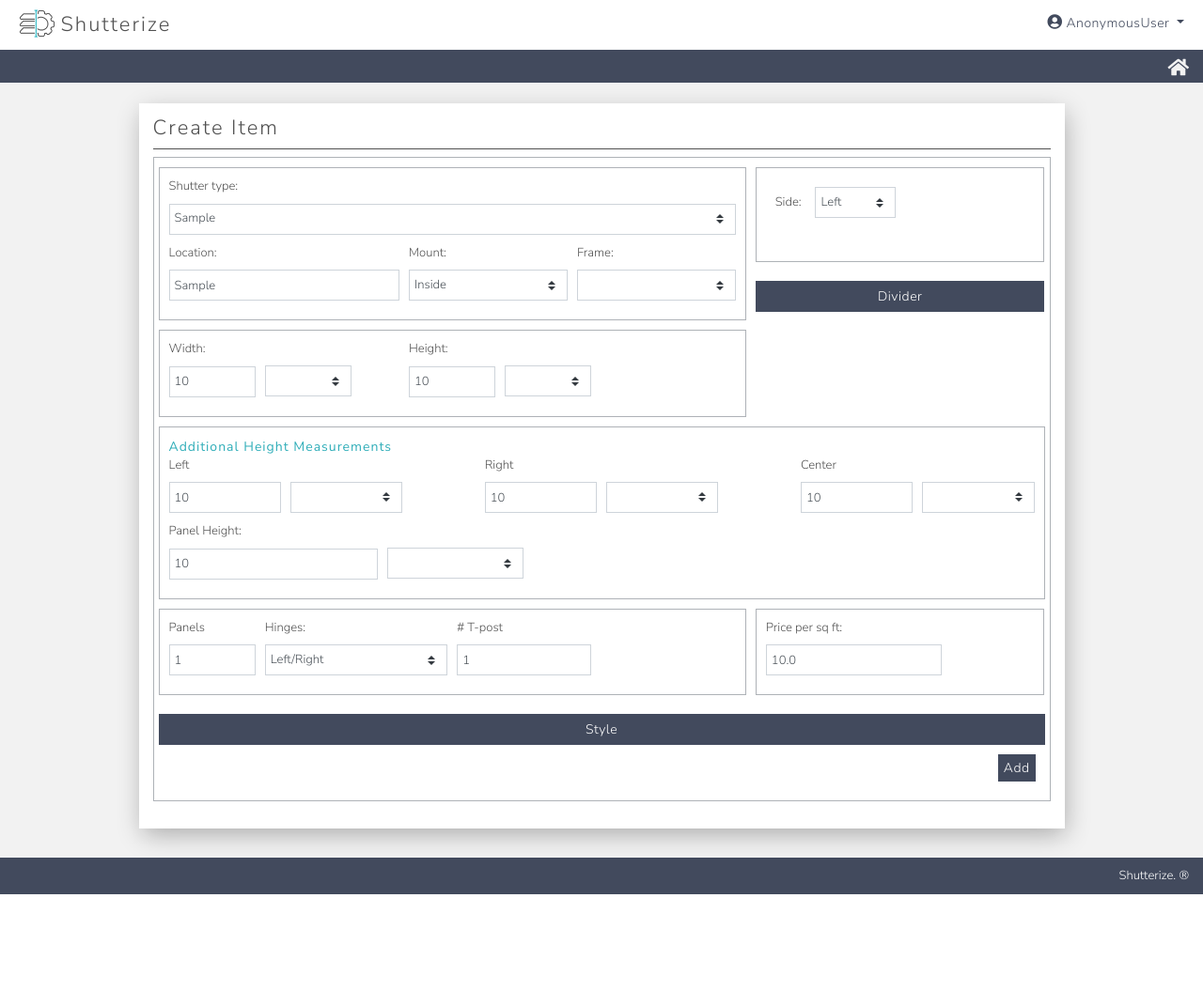
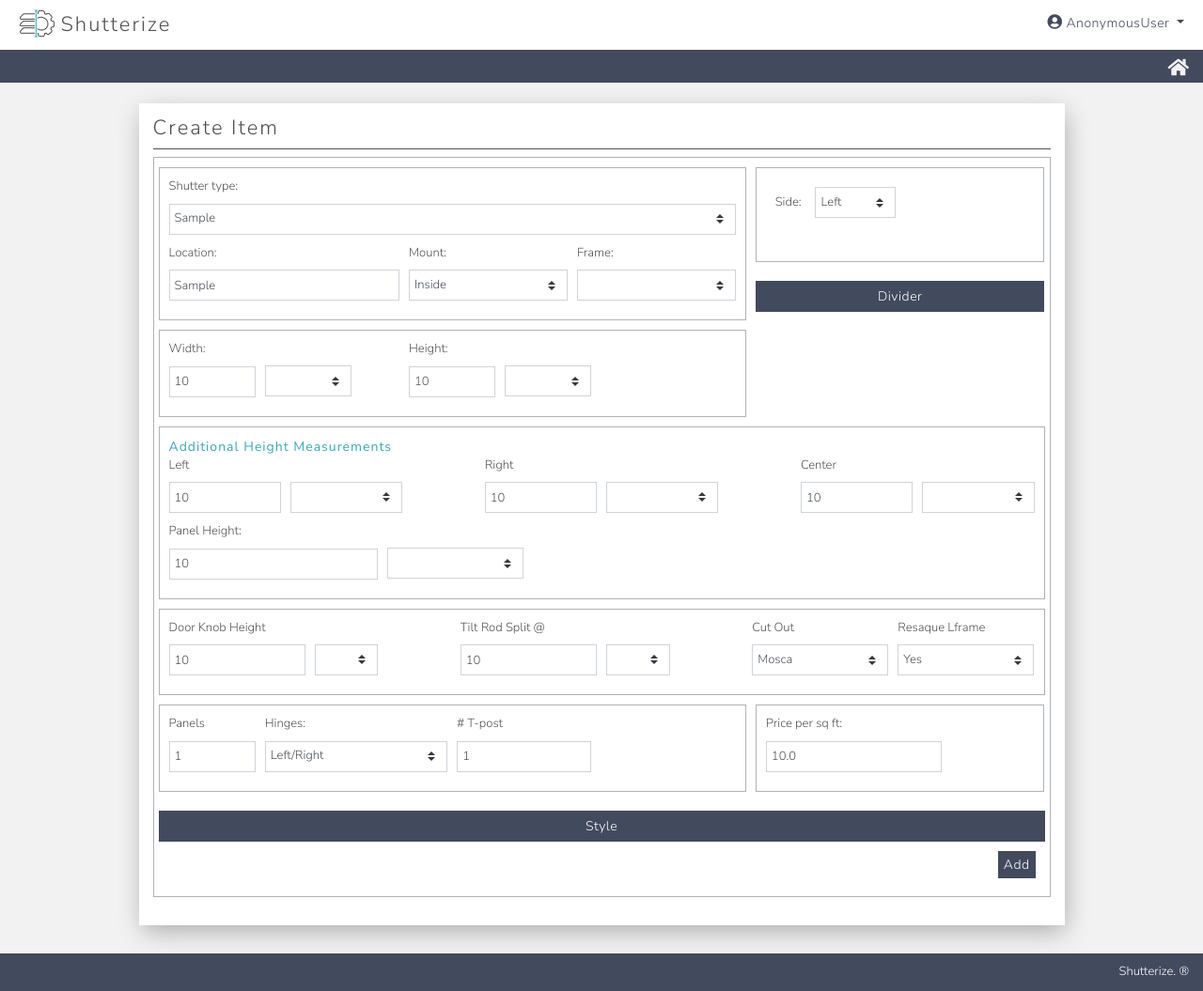
Before and after one commit to gcantu/shttrz, a Django app: page /deals/update_shutter_item/1/1 in a window 1280 px wide. Shown: the whole page at 94% size. Before the commit the page ends 952 px from the top, so only its background shows below. Run offline with Django 3.2, Linux system fonts and the light colour scheme; tables that the repository leaves empty hold one stand-in row (values such as "Sample post"); parts of the project's set-up code (start-up, migrations or seed data) failed here and were passed over; some libraries are stand-ins or nearby versions.

Commit message:
add "door" shutter product

```diff
--- a/project/apps/products/shutters/models.py
+++ b/project/apps/products/shutters/models.py
@@ -141,9 +141,12 @@ class AbstractShutter(AbstractTenant):
         elif measure_type == 'height_right':
             measure = self._height_right()
 
-        deduction = 0.375 if measure_type == 'width' else 0.25 # 3/8 for width, 1/4 for height
+        if self.shutter_type_id == 4:
+            l = measure
+        else:
+            deduction = 0.375 if measure_type == 'width' else 0.25 # 3/8 for width, 1/4 for height
+            l = (measure - 0.125) if self.mount == 'In' else (measure - deduction)
 
-        l = (measure - 0.125) if self.mount == 'In' else (measure - deduction)
         return l
 
     def _l_frame_width(self):
@@ -324,6 +327,8 @@ class Shutter(AbstractShutter):
     HINGE_CHOICES = [('LR', 'Left/Right'), ('L', 'Left'), ('R', 'Right')]
     FRACTION_CHOICES = [(0, ''), (.125, '1/8'), (.25, '1/4'), (.375, '3/8'), (.5, '1/2'), (.625, '5/8'), (.75, '3/4'), (.875, '7/8')]
     SIDE_CHOICES = [('L', 'Left'), ('R', 'Right')]
+    INSET_CHOICES = [(True, 'Yes'), (False, 'No')]
+    CUTOUT_CHOICES = [('Mosca', 'Mosca'), ('Luna', 'Luna'), ('Sol', 'Sol')]
 
     deal = models.ForeignKey(Deal, models.SET_NULL, blank=True, null=True)
     product = models.CharField(max_length=10, default='Shutters')
@@ -343,6 +348,8 @@ class Shutter(AbstractShutter):
     hinges = models.CharField(max_length=2, choices=HINGE_CHOICES, blank=True)
     hinge_color = models.ForeignKey(HingeColor, models.SET_NULL, blank=True, null=True)
     tilt_rod = models.ForeignKey(TiltRod, models.SET_NULL, blank=True, null=True)
+    door_handle_cutout = models.CharField(max_length=20, choices=CUTOUT_CHOICES, blank=True)
+    inset_lframe = models.BooleanField(choices=INSET_CHOICES, blank=True, null=True)
     width = models.IntegerField(blank=True, null=True)
     height = models.IntegerField(blank=True, null=True)
     height_divider = models.IntegerField(blank=True, null=True)
@@ -350,6 +357,8 @@ class Shutter(AbstractShutter):
     height_center = models.IntegerField(blank=True, null=True)
     height_left = models.IntegerField(blank=True, null=True)
     height_right = models.IntegerField(blank=True, null=True)
+    height_door_knob = models.IntegerField(blank=True, null=True)
+    height_tilt_rod_split = models.IntegerField(blank=True, null=True)
     width_fraction = models.FloatField(choices=FRACTION_CHOICES, default=0)
     height_fraction = models.FloatField(choices=FRACTION_CHOICES, default=0)
     height_divider_fraction = models.FloatField(choices=FRACTION_CHOICES, default=0)
@@ -357,6 +366,8 @@ class Shutter(AbstractShutter):
     height_center_fraction = models.FloatField(choices=FRACTION_CHOICES, default=0)
     height_left_fraction = models.FloatField(choices=FRACTION_CHOICES, default=0)
     height_right_fraction = models.FloatField(choices=FRACTION_CHOICES, default=0)
+    height_door_knob_fraction = models.FloatField(choices=FRACTION_CHOICES, default=0)
+    height_tilt_rod_split_fraction = models.FloatField(choices=FRACTION_CHOICES, default=0)
     price_per_sq_ft = models.FloatField(default=0)
     default_style = models.BooleanField(default=False)
 
--- a/project/assets/js/common-scripts.js
+++ b/project/assets/js/common-scripts.js
@@ -144,14 +144,20 @@ $('input:checkbox').on('change', function() {
 function showMeasureField(val){ // function to render hidden fields in line item form
   var val = val;
 
-  if (val == 6 || val == 8 || val == 13 || val == 15) { // remove t-post from these models
+  if (val == 6 || val == 8 || val == 13 || val == 15 || val == 4) { // remove t-post from these models
     $(".panel-field").addClass("hidden");
-    $(".t-post-field").addClass("hidden");
+    $("#tpost-button").addClass("hidden");
     $("#id_t_post").val("");
-    $(".side-field").removeClass("hidden");
+    if (val == 4) {
+      $(".side-field").addClass("hidden");
+      $("#id_side").val("");
+    } else {
+      $(".side-field").removeClass("hidden");
+    }
+
   } else {
     $(".panel-field").removeClass("hidden");
-    $(".t-post-field").removeClass("hidden");
+    $("#tpost-button").removeClass("hidden");
     $(".side-field").addClass("hidden");
     $("#id_side").val("");
   }
@@ -174,6 +180,21 @@ function showMeasureField(val){ // function to render hidden fields in line item
     $(".center-height-field").addClass("hidden");
   }
 
+  if (val == 4) {
+    $(".door-field").removeClass("hidden");
+    $(".mount-field").addClass("hidden");
+    $(".frame-field").addClass("hidden");
+    $(".trim-field").addClass("hidden");
+    $("#id_mount").val("");
+    $("#id_frame").val(0);
+    $("#id_trim_style").val("");
+  } else {
+    $(".door-field").addClass("hidden");
+    $(".mount-field").removeClass("hidden");
+    $(".frame-field").removeClass("hidden");
+    $(".trim-field").removeClass("hidden");
+  }
+
 };
 
 
--- a/project/templates/shutters/shutter_form.html
+++ b/project/templates/shutters/shutter_form.html
@@ -31,7 +31,7 @@
                   {{ form.location.label_tag }}
                   {% render_field  form.location class="form-control" %}
                   </div>
-                  <div class="col">
+                  <div class="col mount-field">
                   {{ form.mount.label_tag }}
                   {% render_field  form.mount class="custom-select mr-sm-2" %}
                   </div>
@@ -136,6 +136,40 @@
             </div>
           </div> <!-- END row -->
 
+          <div class="row door-field">
+            <div class="col-12">
+              <div class="form-section">
+                <div class="form-row">
+                  <div class="col-4 col-sm-3 col-lg-2">
+                    <label>Door Knob Height</label>
+                    {% render_field  form.height_door_knob class="form-control" %}
+                  </div>
+                  <div class="col-2 col-lg-1 no-label">
+                    {% render_field  form.height_door_knob_fraction class="custom-select mr-sm-2" %}
+                  </div>
+
+                  <div class="col-4 col-sm-3 col-lg-2 offset-sm-1 offset-lg-1">
+                    <label>Tilt Rod Split @</label>
+                    {% render_field  form.height_tilt_rod_split class="form-control" %}
+                  </div>
+                  <div class="col-2 col-lg-1 no-label">
+                    {% render_field  form.height_tilt_rod_split_fraction class="custom-select mr-sm-2" %}
+                  </div>
+
+                  <div class="col-6 col-md-3 col-lg-2 offset-lg-1">
+                    <label>Cut Out</label>
+                    {% render_field  form.door_handle_cutout class="custom-select mr-sm-2" %}
+                  </div>
+
+                  <div class="col-6 col-md-3 col-lg-2">
+                    <label>Resaque Lframe</label>
+                    {% render_field  form.inset_lframe class="custom-select mr-sm-2" %}
+                  </div>
+                </div>
+              </div>
+            </div>
+          </div>
+
           <div class="row">
             <div class="col-8">
               <div class="form-section">
@@ -197,7 +231,7 @@
                     {{ form.tilt_rod.label_tag }}
                     {% render_field  form.tilt_rod class="custom-select mr-sm-2" %}
                   </div>
-                  <div class="col-4 col-sm-3">
+                  <div class="col-4 col-sm-3 trim-field">
                   {{ form.trim_style.label_tag }}
                   {% render_field  form.trim_style class="custom-select mr-sm-2" %}
                   </div>
```
Also changed, not shown: project/templates/shutters/shutter_detail.html (+8 -0 lines), project/apps/products/shutters/migrations/0017_auto_20181211_0839.py (added).
